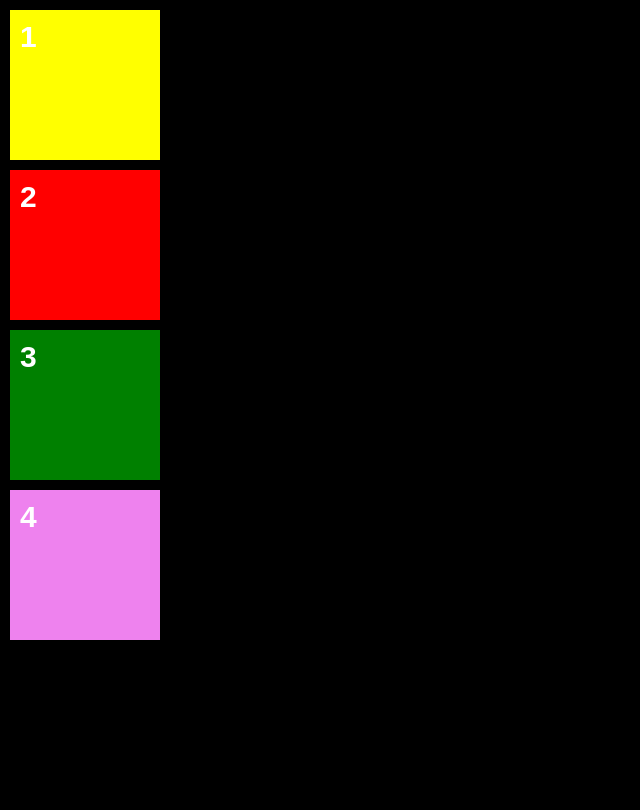
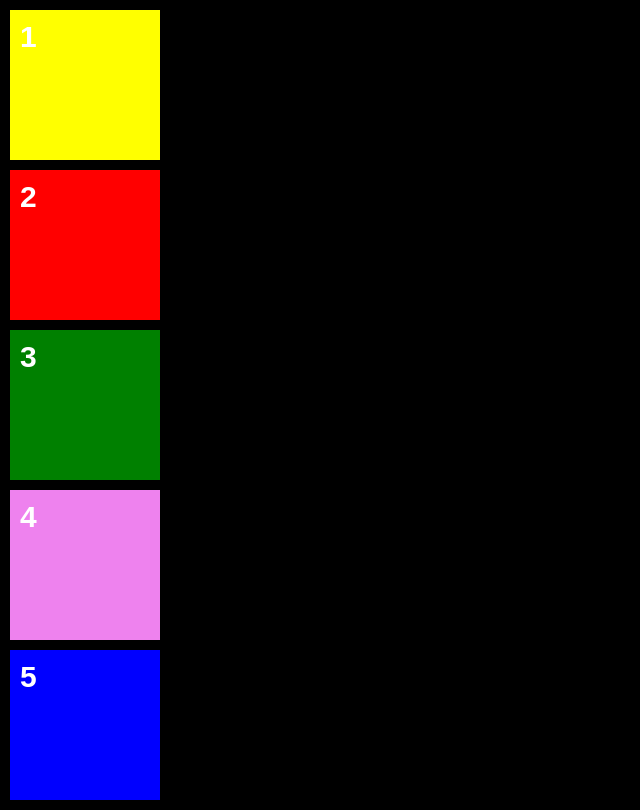
Before and after one commit to miroslawbidzinski/Git1, a plain HTML site: page index.html in a window 1280 px wide. Shown: the whole page, without its empty margins (0-640 px from the left). Drawn offline with Linux system fonts and the light colour scheme.

Commit message:
dodanie 5-go elementu

```diff
--- a/index.html
+++ b/index.html
@@ -30,6 +30,9 @@
         <div class="card">
             <span class="card_number"></span>
         </div>
+        <div class="card">
+                <span class="card_number"></span>
+        </div>
     </main>
 
     <!-- ASIDE -->
--- a/style.css
+++ b/style.css
@@ -41,6 +41,9 @@ body {
 .card:nth-child(4) {
     background: violet;
 }
+.card:nth-child(5) {
+    background: blue;
+}
 /* #container { width:100%; display: flex; flex-direction: row;}
 main { width: 70%; height:auto; background:rgb(39, 172, 39);}
 aside { width: 30%; height:auto; background:blue;}
```
